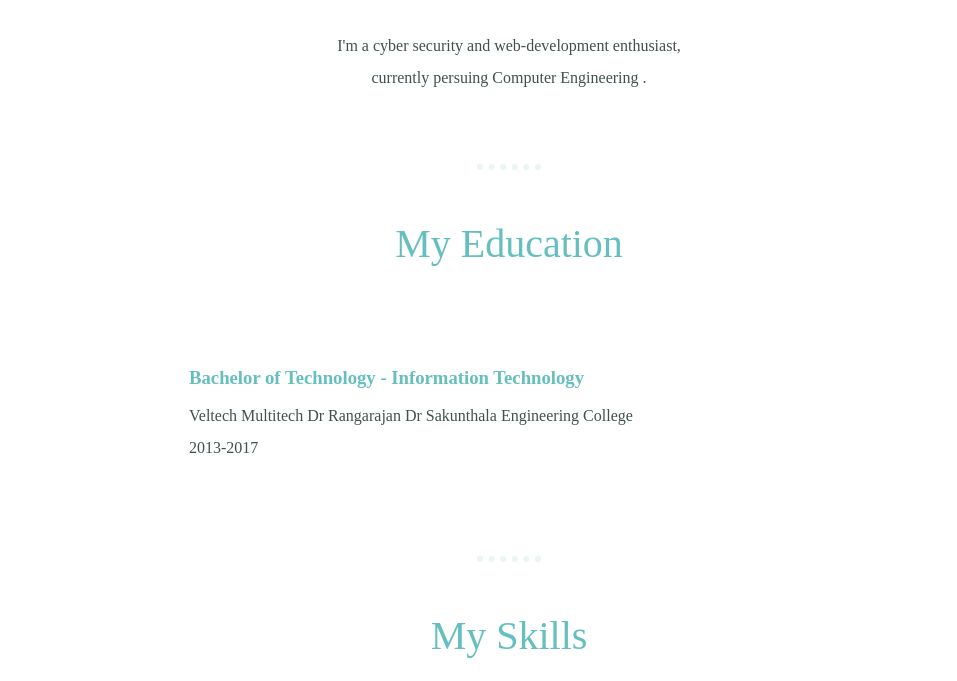
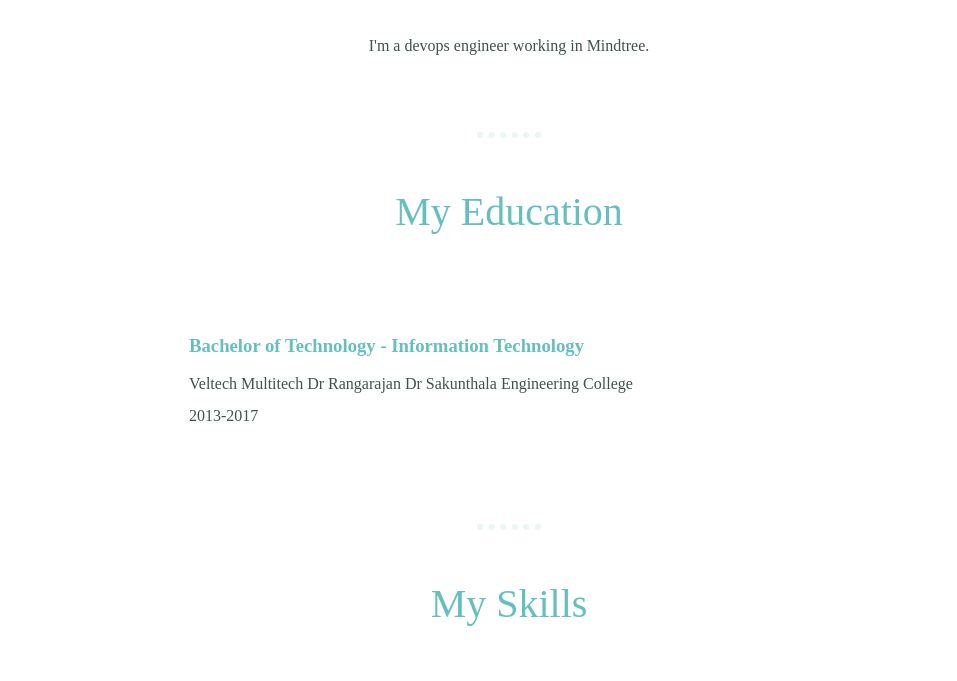
Before and after one commit to ManojKumarGM/s3_portfolio, a plain HTML site: page index.html in a window 1280 px wide. Shown: the part 1087-1768 px from the top of the page, without its empty margins (131-1088 px from the left). Drawn offline with nearby package versions, Linux system fonts and the light colour scheme.

Commit message:
Update index.html

```diff
--- a/index.html
+++ b/index.html
@@ -52,7 +52,7 @@
               <div class="profile">
         <img class="profile" src="images/tejass (1).png" alt="" width="200" height="200">
         <h2>Hello</h2>
-        <p class="intro">I'm a cyber security and web-development enthusiast, currently persuing Computer Engineering .</p>
+        <p class="intro">I'm a devops engineer working in Mindtree.</p>
       </div>
       <hr>
         <div class="education">
```
